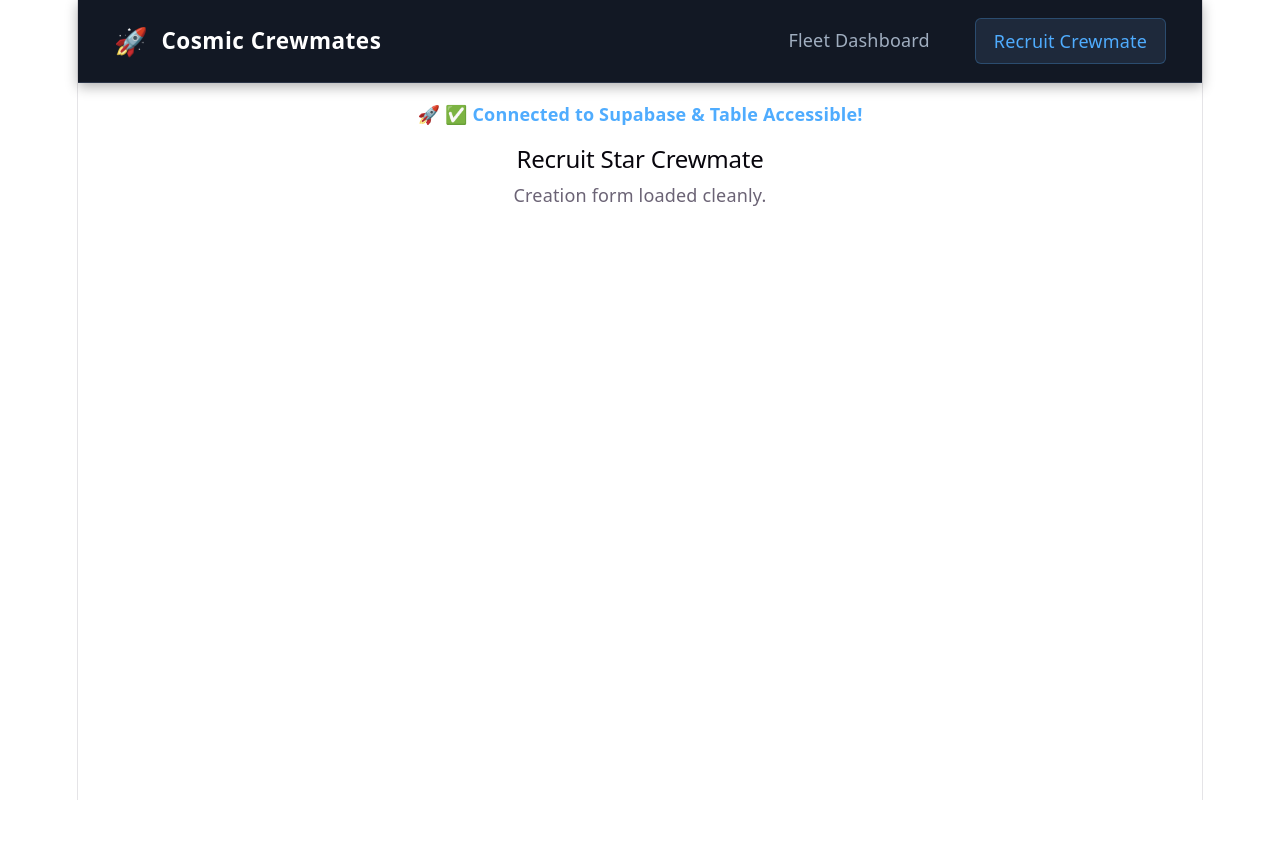
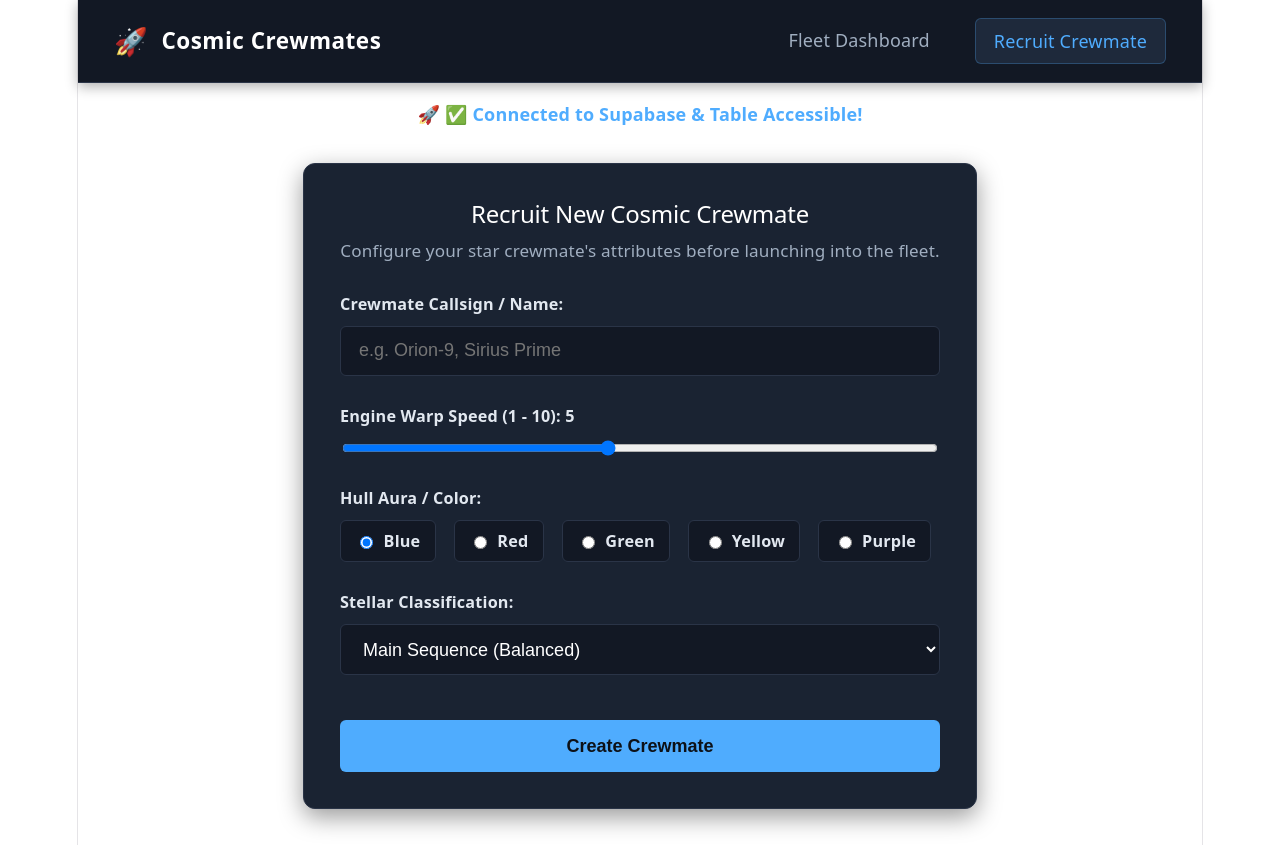
Before and after one commit to bagheeraja/Web102_Project07_Cosmic_Crewmates, a React (Vite) app: page /create in a window 1280 px wide. Before the commit the page ends 800 px from the top, so only its background shows below. Built offline with nearby package versions, Linux system fonts and the light colour scheme; no server answers; the database is empty.

Commit message:
CreateCrewmate and associated css complete

```diff
--- a/src/App.css
+++ b/src/App.css
@@ -51,3 +51,112 @@
   background-color: #1e293b;
   border: 1px solid #4facfe44;
 }
+
+/* Form Container */
+.create-container {
+  max-width: 600px;
+  margin: 2rem auto;
+  padding: 2rem;
+  background-color: #1a2332;
+  border-radius: 12px;
+  border: 1px solid #2a3447;
+  box-shadow: 0 8px 24px rgba(0, 0, 0, 0.4);
+}
+
+.create-container h2 {
+  color: #ffffff;
+  margin-bottom: 0.5rem;
+}
+
+.subtitle {
+  color: #a0aec0;
+  margin-bottom: 1.5rem;
+  font-size: 0.95rem;
+}
+
+/* Form Groups */
+.create-form {
+  display: flex;
+  flex-direction: column;
+  gap: 1.5rem;
+}
+
+.form-group {
+  display: flex;
+  flex-direction: column;
+  gap: 0.5rem;
+  text-align: left;
+}
+
+.form-group label {
+  color: #e2e8f0;
+  font-weight: 600;
+  font-size: 0.9rem;
+}
+
+.form-group input[type="text"],
+.form-group select {
+  padding: 0.75rem 1rem;
+  border-radius: 6px;
+  border: 1px solid #2a3447;
+  background-color: #121824;
+  color: #ffffff;
+  font-size: 1rem;
+}
+
+.form-group input[type="text"]:focus,
+.form-group select:focus {
+  outline: none;
+  border-color: #4facfe;
+}
+
+/* Radio Buttons */
+.radio-group {
+  display: flex;
+  gap: 1rem;
+  flex-wrap: wrap;
+}
+
+.radio-label {
+  display: flex;
+  align-items: center;
+  gap: 0.4rem;
+  color: #cbd5e1;
+  cursor: pointer;
+  background: #121824;
+  padding: 0.4rem 0.8rem;
+  border-radius: 6px;
+  border: 1px solid #2a3447;
+}
+
+/* Submit Button & Banners */
+.submit-btn {
+  padding: 0.85rem;
+  background-color: #4facfe;
+  color: #0d1117;
+  border: none;
+  border-radius: 6px;
+  font-weight: bold;
+  font-size: 1rem;
+  cursor: pointer;
+  transition: background-color 0.2s ease;
+  margin-top: 1rem;
+}
+
+.submit-btn:hover {
+  background-color: #00f2fe;
+}
+
+.submit-btn:disabled {
+  opacity: 0.6;
+  cursor: not-allowed;
+}
+
+.error-banner {
+  background-color: #ff4b4b22;
+  border: 1px solid #ff4b4b;
+  color: #ff4b4b;
+  padding: 0.75rem;
+  border-radius: 6px;
+  margin-bottom: 1rem;
+}
--- a/src/pages/CreateCrewmate.jsx
+++ b/src/pages/CreateCrewmate.jsx
@@ -1,10 +1,135 @@
-import React from 'react';
+import React, { useState } from 'react';
+import { useNavigate } from 'react-router-dom';
+import { supabase } from '../client';
 
 export default function CreateCrewmate() {
+  const navigate = useNavigate();
+
+  // Form State
+  const [name, setName] = useState('');
+  const [speed, setSpeed] = useState('5'); // Default speed rating (1-10)
+  const [color, setColor] = useState('Blue');
+  const [starType, setStarType] = useState('Main Sequence');
+
+  // UI Feedback State
+  const [loading, setLoading] = useState(false);
+  const [errorMsg, setErrorMsg] = useState('');
+
+  const handleSubmit = async (e) => {
+    e.preventDefault();
+
+    if (!name.trim()) {
+      setErrorMsg('Please enter a name for your crewmate.');
+      return;
+    }
+
+    setLoading(true);
+    setErrorMsg('');
+
+    // Package API data and game stats into JSON objects matching database schema
+    const newCrewmate = {
+      custom_name: name.trim(),
+      is_assigned_to_squad: false,
+      api_data: {
+        color: color,
+        starType: starType,
+      },
+      game_stats: {
+        speed: Number(speed),
+        currentLevel: 1,
+        fuelPct: 100,
+      }
+    };
+
+    const { error } = await supabase
+      .from('crewmates')
+      .insert([newCrewmate]);
+
+    setLoading(false);
+
+    if (error) {
+      console.error('Error inserting crewmate:', error.message);
+      setErrorMsg(`Failed to create crewmate: ${error.message}`);
+    } else {
+      // Navigate user back to Fleet Dashboard after successful creation
+      navigate('/');
+    }
+  };
+
   return (
-    <div>
-      <h2>Recruit Star Crewmate</h2>
-      <p>Creation form loaded cleanly.</p>
+    <div className="create-container">
+      <h2>Recruit New Cosmic Crewmate</h2>
+      <p className="subtitle">Configure your star crewmate's attributes before launching into the fleet.</p>
+
+      {errorMsg && <p className="error-banner">{errorMsg}</p>}
+
+      <form onSubmit={handleSubmit} className="create-form">
+        {/* Name Input */}
+        <div className="form-group">
+          <label htmlFor="name">Crewmate Callsign / Name:</label>
+          <input
+            type="text"
+            id="name"
+            placeholder="e.g. Orion-9, Sirius Prime"
+            value={name}
+            onChange={(e) => setName(e.target.value)}
+            required
+          />
+        </div>
+
+        {/* Speed Rating Slider/Number */}
+        <div className="form-group">
+          <label htmlFor="speed">Engine Warp Speed (1 - 10): {speed}</label>
+          <input
+            type="range"
+            id="speed"
+            min="1"
+            max="10"
+            value={speed}
+            onChange={(e) => setSpeed(e.target.value)}
+          />
+        </div>
+
+        {/* Color Selection (Radio Buttons) */}
+        <div className="form-group">
+          <label>Hull Aura / Color:</label>
+          <div className="radio-group">
+            {['Blue', 'Red', 'Green', 'Yellow', 'Purple'].map((c) => (
+              <label key={c} className="radio-label">
+                <input
+                  type="radio"
+                  name="color"
+                  value={c}
+                  checked={color === c}
+                  onChange={(e) => setColor(e.target.value)}
+                />
+                {c}
+              </label>
+            ))}
+          </div>
+        </div>
+
+        {/* Star Type Selection */}
+        <div className="form-group">
+          <label htmlFor="starType">Stellar Classification:</label>
+          <select
+            id="starType"
+            value={starType}
+            onChange={(e) => setStarType(e.target.value)}
+          >
+            <option value="Main Sequence">Main Sequence (Balanced)</option>
+            <option value="Red Giant">Red Giant (High Mass)</option>
+            <option value="White Dwarf">White Dwarf (Dense/Fast)</option>
+            <option value="Neutron Star">Neutron Star (High Energy)</option>
+            <option value="Supergiant">Supergiant (Titan Class)</option>
+          </select>
+        </div>
+
+        {/* Submit Button */}
+        <button type="submit" className="submit-btn" disabled={loading}>
+          {loading ? 'Transmitting to Fleet...' : 'Create Crewmate'}
+        </button>
+      </form>
     </div>
   );
 }
```
Also changed, not shown: 1 other file (tests, documents, lock files or other folders).
